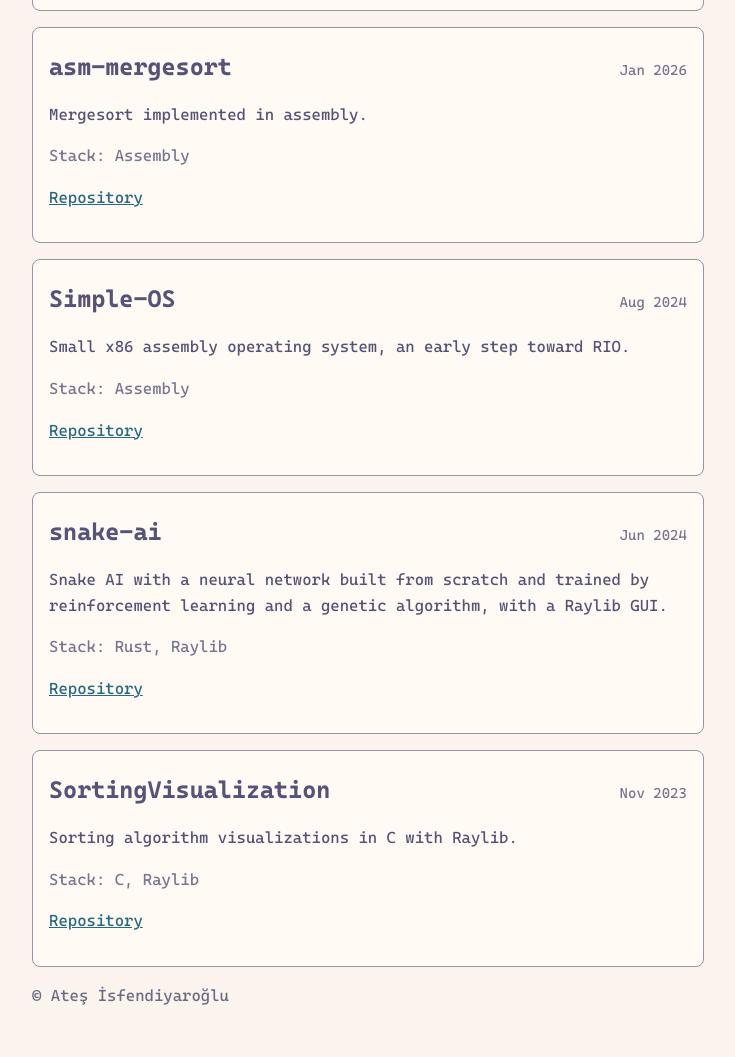
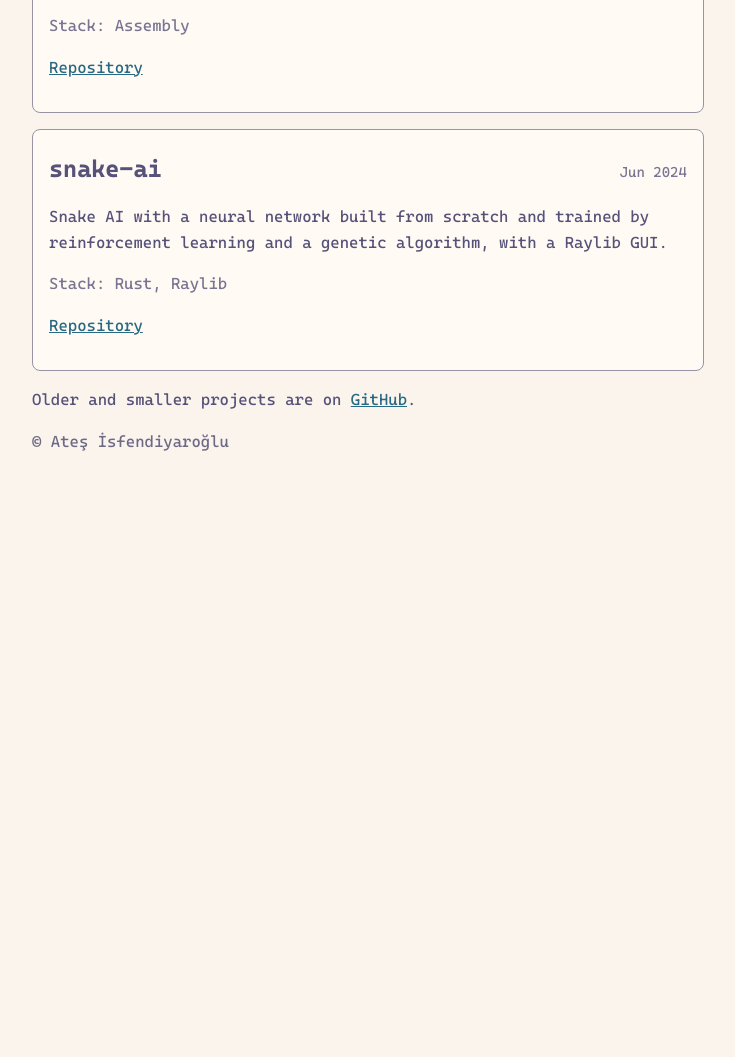
Before and after one commit to AtesIsf/AtesIsf.github.io, a plain HTML site: page projects.html in a window 1280 px wide. Shown: the part 1451-2508 px from the top of the page, without its empty margins (272-1007 px from the left). After the commit the page ends 1954 px from the top, so only its background shows below. Drawn offline with Linux system fonts and the light colour scheme.

Commit message:
Trim projects to strongest work and expand syringe.nvim description
Co-Authored-By: Claude Opus 5.5 <noreply@anthropic.com>

```diff
--- a/projects.html
+++ b/projects.html
@@ -25,12 +25,6 @@
 <main>
 <h1>Projects</h1>
 <article>
-<div class="item-head"><h2>agent-skills</h2><time>Nov 2026</time></div>
-<p>Agent skills used day to day.</p>
-<p class="stack">Stack: Shell</p>
-<p><a href="https://github.com/AtesIsf/agent-skills">Repository</a></p>
-</article>
-<article>
 <div class="item-head"><h2>RIO <span class="tag">In progress</span></h2><time>Sep 2026 – Present</time></div>
 <p>64-bit RISC-V RTOS kernel in C and Assembly. Preemptive priority scheduler with context switching, semaphores, and delta sleep queues. 4KiB block allocator. 16-byte aligned interrupt dispatcher and vector.</p>
 <p class="stack">Stack: C, Assembly, QEMU, Docker/Podman</p>
@@ -44,7 +38,7 @@
 </article>
 <article>
 <div class="item-head"><h2>syringe.nvim</h2><time>Jun 2026</time></div>
-<p>Neovim plugin integrating Google Antigravity.</p>
+<p>Neovim plugin that refactors a selected code range in place using Google Antigravity's agentic CLI. Runs asynchronously without blocking the editor, strips the model's prose so only code is inserted, and keeps its target range valid while you edit elsewhere in the file.</p>
 <p class="stack">Stack: Lua</p>
 <p><a href="https://github.com/AtesIsf/syringe.nvim">Repository</a></p>
 </article>
@@ -53,12 +47,6 @@
 <p>Decentralized CLI chat in C. Minimal lookup server with Berkeley Sockets and OpenSSL TLS. Open-addressed hashtables. TOFU key model with SQLite.</p>
 <p class="stack">Stack: C, OpenSSL, SQLite, Docker</p>
 <p><a href="https://github.com/AtesIsf/chat-cli">Repository</a></p>
-</article>
-<article>
-<div class="item-head"><h2>asm-mergesort</h2><time>Jan 2026</time></div>
-<p>Mergesort implemented in assembly.</p>
-<p class="stack">Stack: Assembly</p>
-<p><a href="https://github.com/AtesIsf/asm-mergesort">Repository</a></p>
 </article>
 <article>
 <div class="item-head"><h2>Simple-OS</h2><time>Aug 2024</time></div>
@@ -72,12 +60,7 @@
 <p class="stack">Stack: Rust, Raylib</p>
 <p><a href="https://github.com/AtesIsf/snake-ai">Repository</a></p>
 </article>
-<article>
-<div class="item-head"><h2>SortingVisualization</h2><time>Nov 2023</time></div>
-<p>Sorting algorithm visualizations in C with Raylib.</p>
-<p class="stack">Stack: C, Raylib</p>
-<p><a href="https://github.com/AtesIsf/SortingVisualization">Repository</a></p>
-</article>
+<p>Older and smaller projects are on <a href="https://github.com/AtesIsf">GitHub</a>.</p>
 </main>
 <footer>
 <p>&copy; Ateş İsfendiyaroğlu</p>
```
